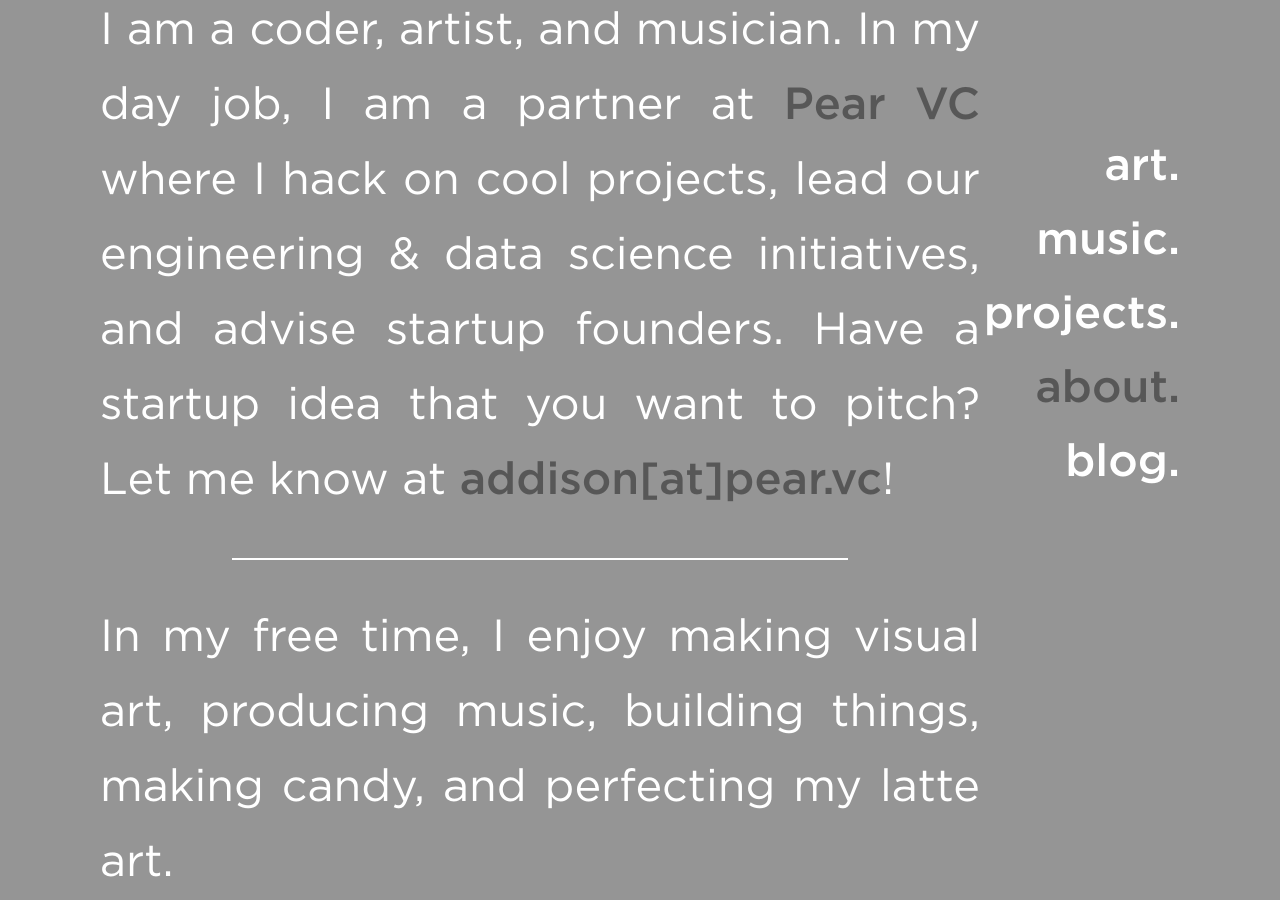
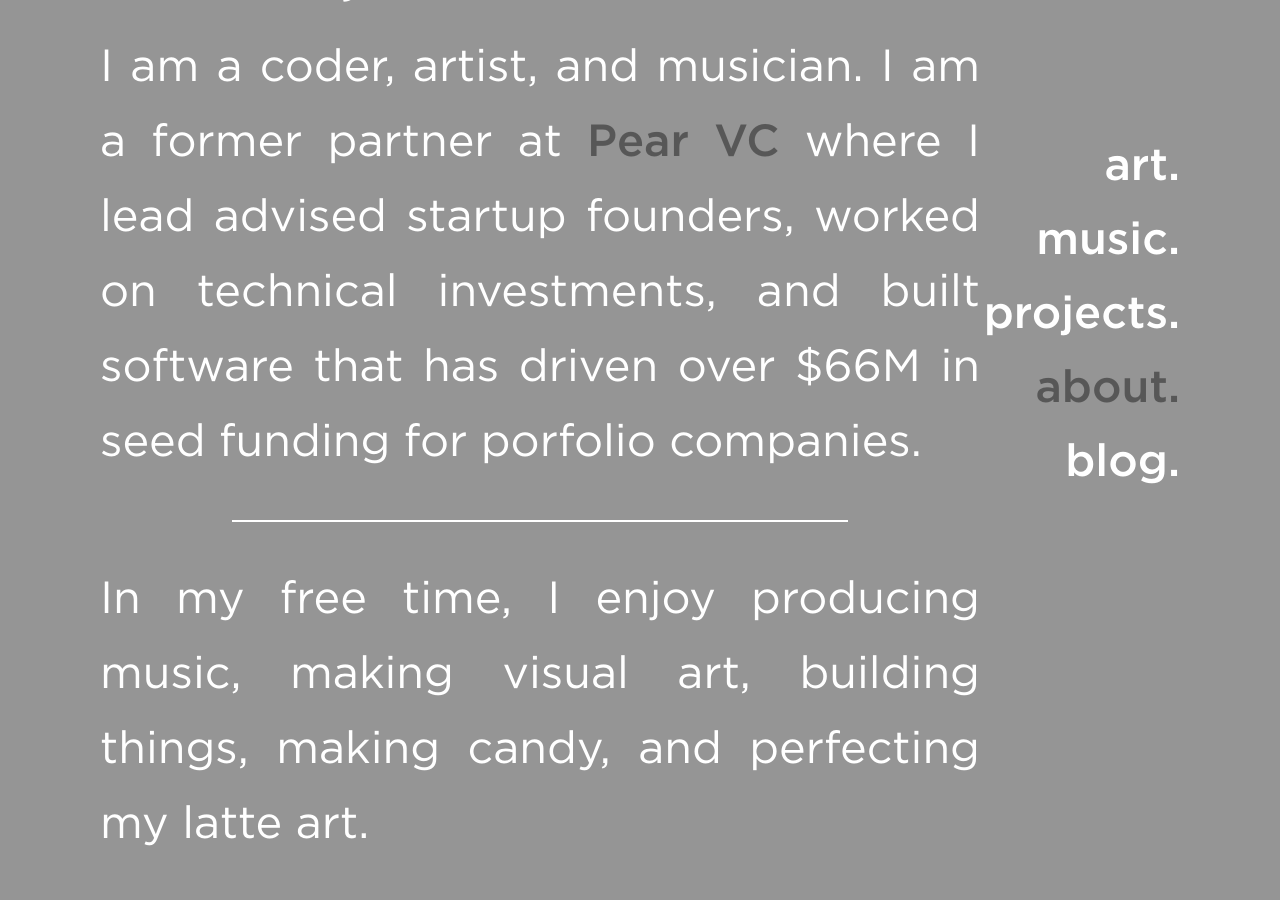
Before and after one commit to addisonleong/addisonleong.github.io, a plain HTML site: page about.html in a window 1280 px wide. After the commit the page ends 862 px from the top, so only its background shows below. Drawn offline with Linux system fonts and the light colour scheme.

Commit message:
Update about

```diff
--- a/about.html
+++ b/about.html
@@ -34,11 +34,11 @@
             <div id="info">
                 <h1>Hi there, I’m Addison!</h1>
                 <p>
-                    I am a coder, artist, and musician. In my day job, I am a partner at <a href="https://pear.vc" target="_blank">Pear VC</a> where I hack on cool projects, lead our engineering & data science initiatives, and advise startup founders. Have a startup idea that you want to pitch? Let me know at <em>addison[at]pear.vc</em>!
+                    I am a coder, artist, and musician. I am a former partner at <a href="https://pear.vc" target="_blank">Pear VC</a> where I lead advised startup founders, worked on technical investments, and built software that has driven over $66M in seed funding for porfolio companies.
                 </p>
                 <div class="line"></div>
                 <p>
-                    In my free time, I enjoy making visual art, producing music, building things, making candy, and perfecting my latte art.
+                    In my free time, I enjoy producing music, making visual art, building things, making candy, and perfecting my latte art.
                 </p>
             </div>
         </div>
```
